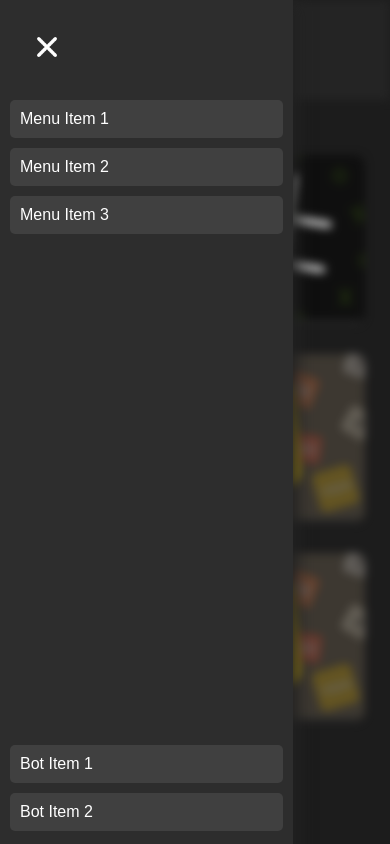
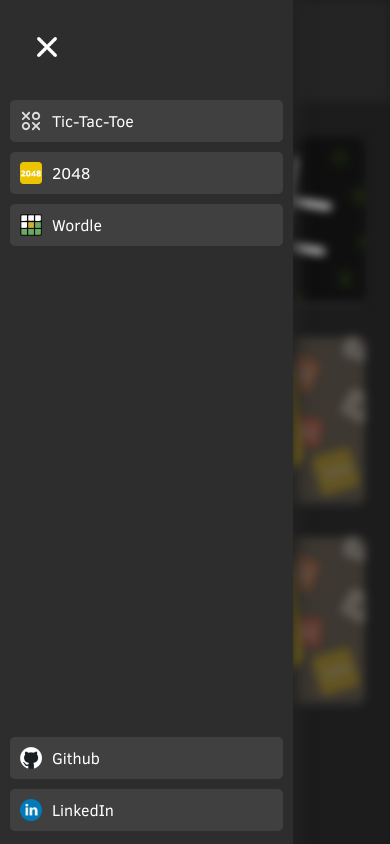
Before and after one commit to suryanshsinh/GEAR5, a website: page index.html in a window 390 px wide. Both pictures are taken after a click on the element 47 px from the left and 47 px from the top of the page. Drawn offline with Linux system fonts and the light colour scheme.

Commit message:
frontend-upgrades

```diff
--- /dev/null
+++ b/font/clear-sans.css
@@ -0,0 +1,29 @@
+@font-face {
+    font-family: "Clear Sans";
+    src: url("ClearSans-Light-webfont.eot");
+    src: url("ClearSans-Light-webfont.eot?#iefix") format("embedded-opentype"),
+         url("ClearSans-Light-webfont.svg#clear_sans_lightregular") format("svg"),
+         url("ClearSans-Light-webfont.woff") format("woff");
+    font-weight: 200;
+    font-style: normal;
+}
+
+@font-face {
+    font-family: "Clear Sans";
+    src: url("ClearSans-Regular-webfont.eot");
+    src: url("ClearSans-Regular-webfont.eot?#iefix") format("embedded-opentype"),
+         url("ClearSans-Regular-webfont.svg#clear_sansregular") format("svg"),
+         url("ClearSans-Regular-webfont.woff") format("woff");
+    font-weight: normal;
+    font-style: normal;
+}
+
+@font-face {
+    font-family: "Clear Sans";
+    src: url("ClearSans-Bold-webfont.eot");
+    src: url("ClearSans-Bold-webfont.eot?#iefix") format("embedded-opentype"),
+         url("ClearSans-Bold-webfont.svg#clear_sansbold") format("svg"),
+         url("ClearSans-Bold-webfont.woff") format("woff");
+    font-weight: 700;
+    font-style: normal;
+}
--- a/index.html
+++ b/index.html
@@ -4,8 +4,9 @@
 <head>
     <meta charset="UTF-8">
     <meta name="viewport" content="width=device-width, initial-scale=1.0">
-    <title>Games Page</title>
+    <title>Gear5</title>
     <link rel="stylesheet" href="./styles.css">
+    <link rel="shortcut icon" href="./favicon.png">
 </head>
 
 <body>
@@ -16,15 +17,15 @@
     </div>
 
     <header>
-        <h1>Lonewoof</h1>
+        <h1>GEAR5</h1>
     </header>
     <div class="openedMenu">
         <div class="menu">
-            <a href="#" style="margin-top: 90px;">Menu Item 1</a>
-            <a href="#">Menu Item 2</a>
-            <a href="#">Menu Item 3</a>
-            <a href="#" style="margin-top: auto;">Bot Item 1</a>
-            <a href="#" style="margin-bottom: 23px;">Bot Item 2</a>
+            <a href="/tictactoe/" style="margin-top: 90px;"><img src="/tictactoe/favicon.svg">Tic-Tac-Toe</a>
+            <a href="/2048/"><img src="/2048/favicon.ico">2048</a>
+            <a href="/wordle/"><img src="/wordle/favicon.png">Wordle</a>
+            <a href="https://github.com/suryanshsinhsisodiya" style="margin-top: auto;"><img src="/images/github.png">Github</a>
+            <a href="https://linkedin.com/in/suryanshsinhsisodiya" style="margin-bottom: 23px;"><img src="/images/linkedin.webp">LinkedIn</a>
         </div>
     </div>
     <main>
--- a/styles.css
+++ b/styles.css
@@ -1,5 +1,7 @@
+@import "../font/clear-sans.css";
+
 body {
-    font-family: Arial, sans-serif;
+    font-family: "Clear Sans", Arial, sans-serif;
     margin: 0;
     padding: 0;
     background-color: #1c1c1c; /* Dark background color */
@@ -7,10 +9,13 @@
 }
 
 header {
-    background-color: #282828;
-    padding: 10px;
+    padding: 0;
     text-align: center;
-    position: relative;
+    margin: 0;
+}
+
+header>h1 {
+    font-size: 80px;
 }
 
 main {
@@ -18,7 +23,7 @@
     flex-wrap: wrap;
     justify-content: center;
     padding: 20px;
-    margin: 20px;
+    margin: 0 20px;
 }
 
 .game-block {
@@ -93,9 +98,11 @@
     transition: left 0.4s ease-out;
     z-index: 1;
     box-shadow: 5px 0px 15px #222;
+    justify-content: center;
 }
 
 .menu a {
+    display: flex;
     text-decoration: none;
     color: #fff; /* Light text color for menu items */
     padding: 10px;
@@ -103,7 +110,13 @@
     background-color: #404040; /* Darker background color for menu items */
     border-radius: 5px;
     width: calc(100% - 20px);
-    text-align: left;
+    align-items: center;
+    gap: 10px;
+}
+
+.menu > a > img {
+    width: 22px;
+    height: auto;
 }
 
 .openedMenu {
@@ -144,6 +157,15 @@
 
 /* Media Query for Responsive Design */
 @media (max-width: 768px) {
+    header {
+        background-color: #282828;
+        padding: 10px;
+    }
+
+    header>h1 {
+        font-size: 30px;
+    }
+
     main {
         margin-left: 0;
     }
```
Also changed, not shown: tictactoe/index.html (+1 -0 lines), wordle/index.html (+1 -0 lines), favicon.png (added), font/ClearSans-Bold-webfont.woff (added), font/ClearSans-Regular-webfont.woff (added), images/github.png (added), images/linkedin.webp (added), tictactoe/favicon.svg (added), wordle/favicon.png (added).
